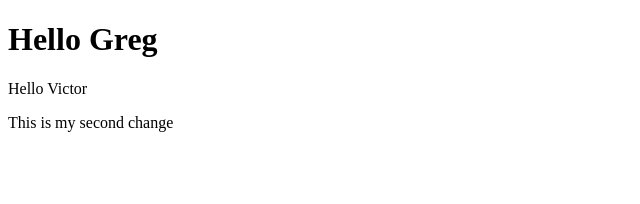
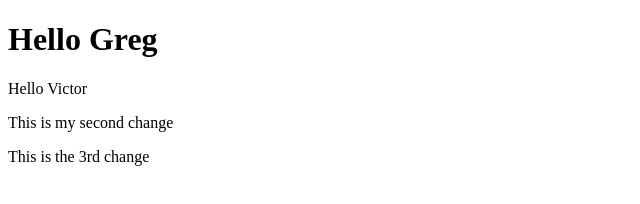
Before and after one commit to ViktorSad/Greg_Viktor, a plain HTML site: page index.html in a window 1280 px wide. Shown: the whole page, without its empty margins (0-640 px from the left). Drawn offline with Linux system fonts and the light colour scheme.

Commit message:
Third change

```diff
--- a/index.html
+++ b/index.html
@@ -10,5 +10,6 @@
 		<h1>Hello Greg</h1>
 		<p>Hello Victor</p>
 		<p>This is my second change</p>
+		<p>This is the 3rd change</p>
 	</body>
 </html>
```
Lines whose indentation alone changed are shown as unchanged.
